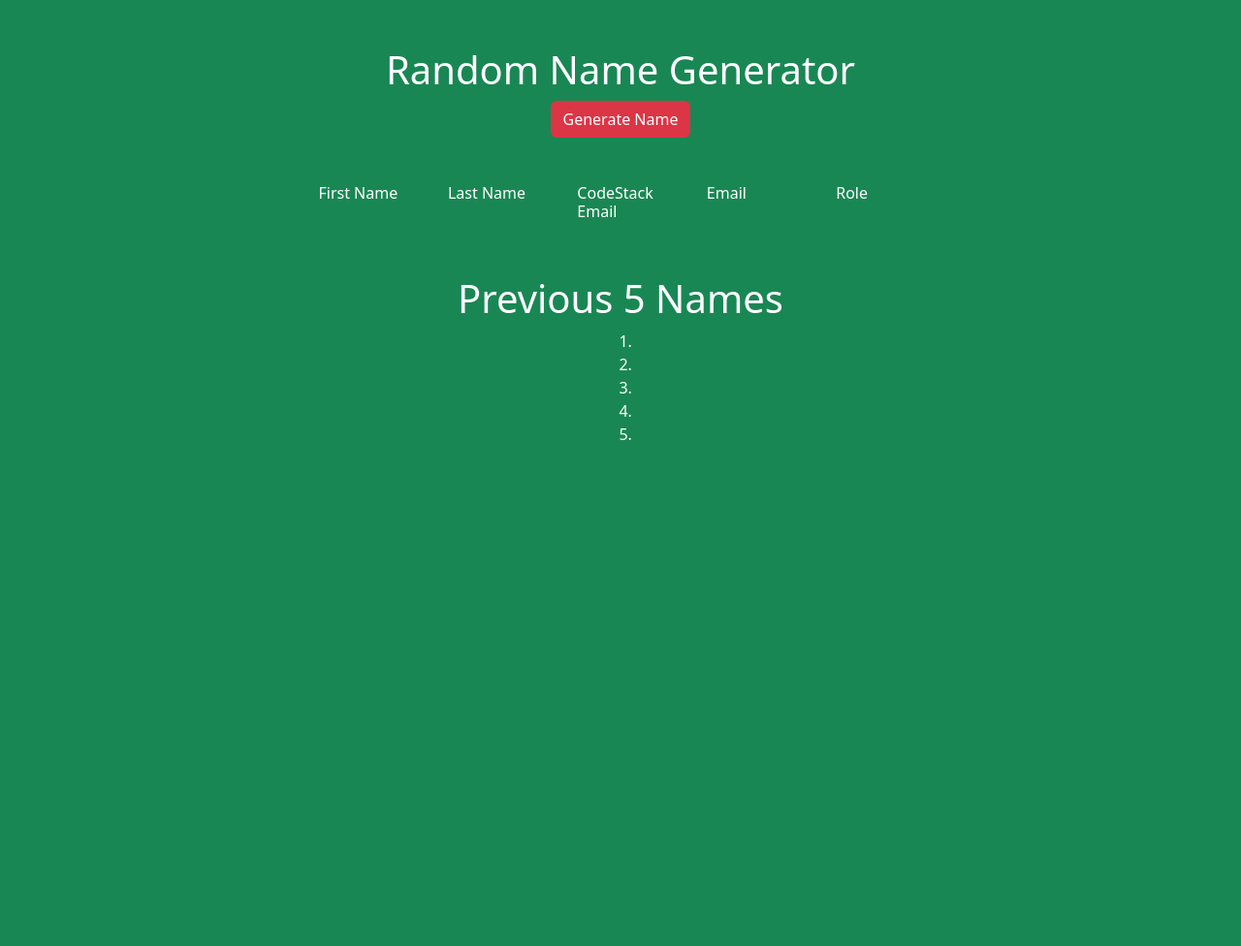
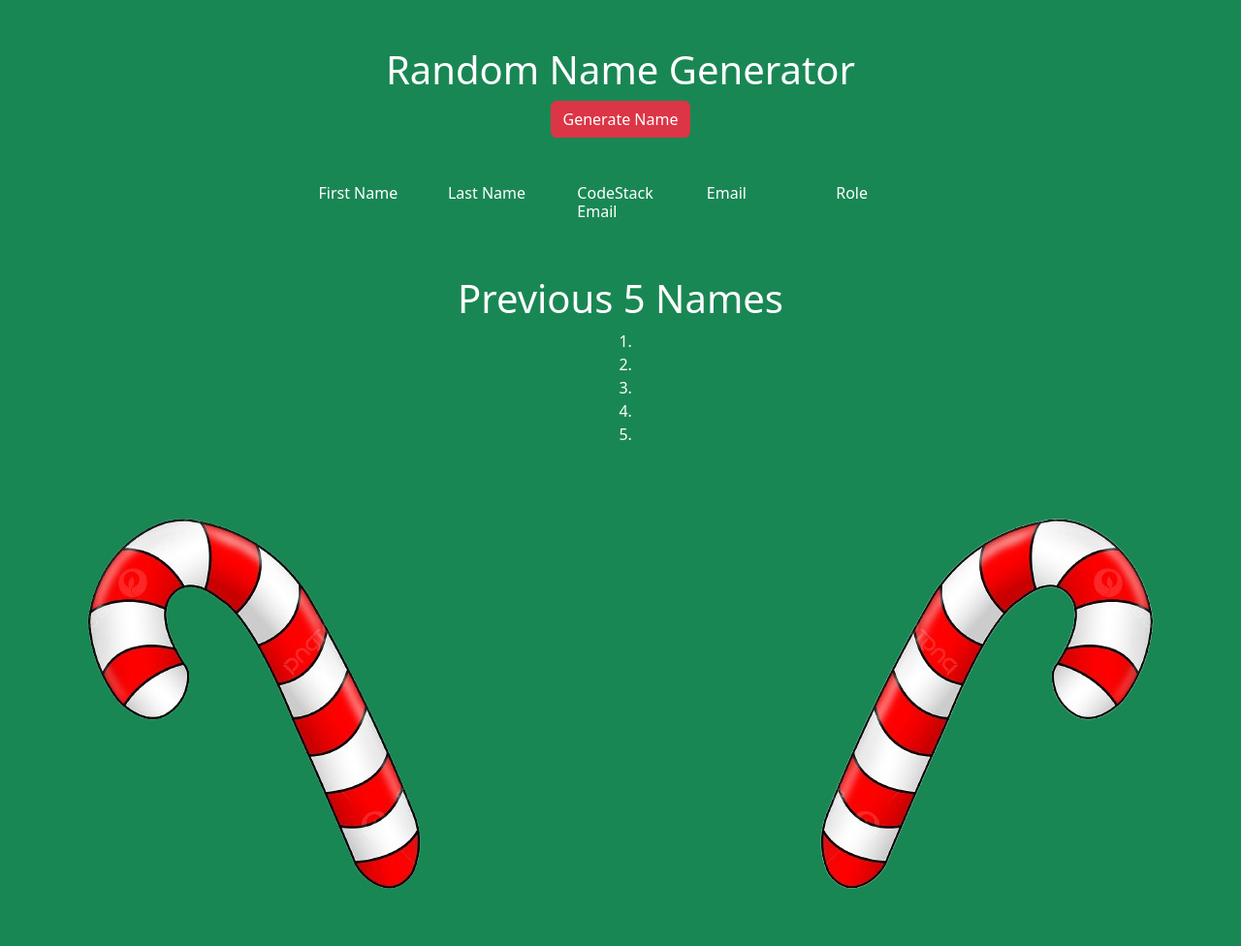
Before and after one commit to Tvang93/RNG, a plain HTML site: page index.html in a window 1280 px wide. Shown: the whole page at 97% size. Before the commit the page ends 800 px from the top, so only its background shows below. Drawn offline with nearby package versions, Linux system fonts and the light colour scheme.

Commit message:
added some candy canes for decorations

```diff
--- a/index.html
+++ b/index.html
@@ -52,11 +52,14 @@
         </div>
     </div>
 
-
-
-
-
-
+    <div class="container-fluid">
+        <div class="row">
+            <div class="col d-flex justify-content-between">
+                <img src="./assets/candy_cane_left.png" alt="candy cane pointed left">
+                <img src="./assets/candy_cane_right.png" alt="candy cane pointed right">
+            </div>
+        </div>
+    </div>
 
 
     <script src="https://cdn.jsdelivr.net/npm/bootstrap@5.3.3/dist/js/bootstrap.bundle.min.js" integrity="sha384-YvpcrYf0tY3lHB60NNkmXc5s9fDVZLESaAA55NDzOxhy9GkcIdslK1eN7N6jIeHz" crossorigin="anonymous"></script>
```
Also changed, not shown: assets/candy_cane_left.png (added), assets/candy_cane_right.png (added).
